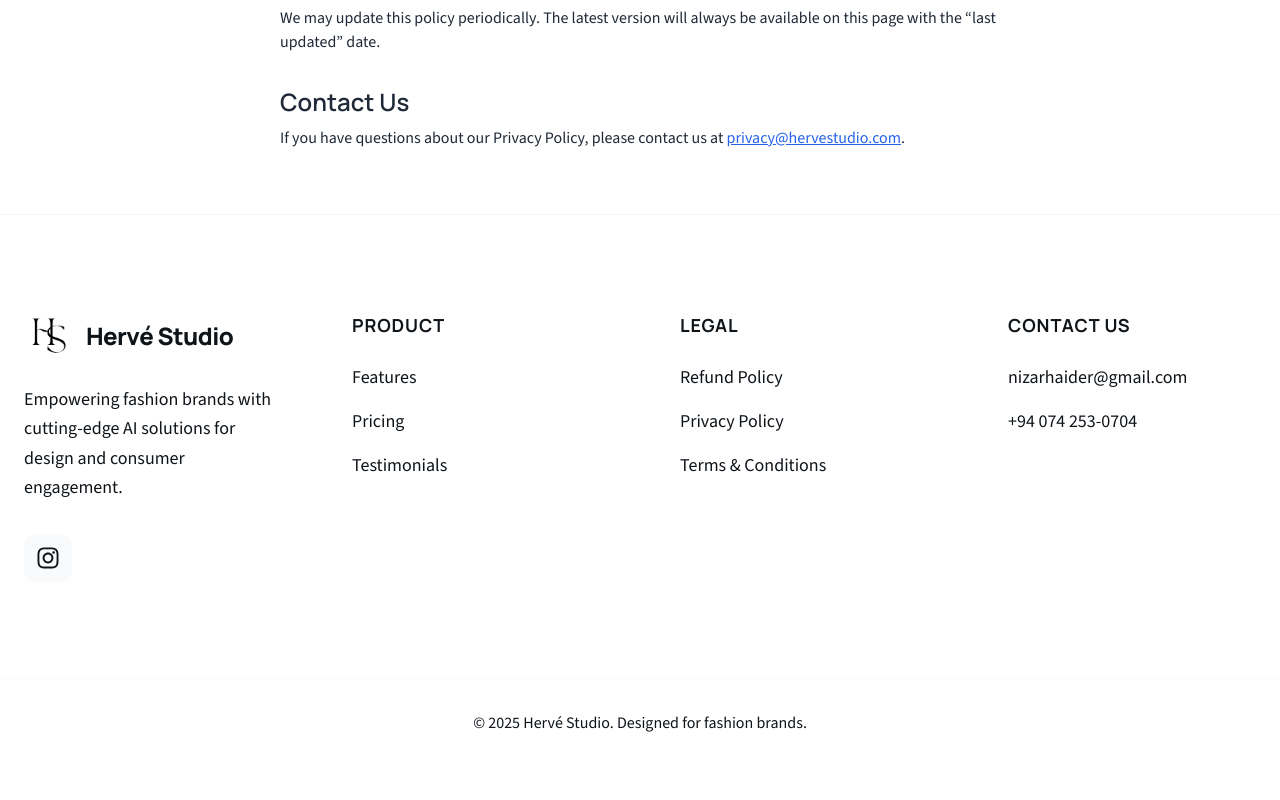
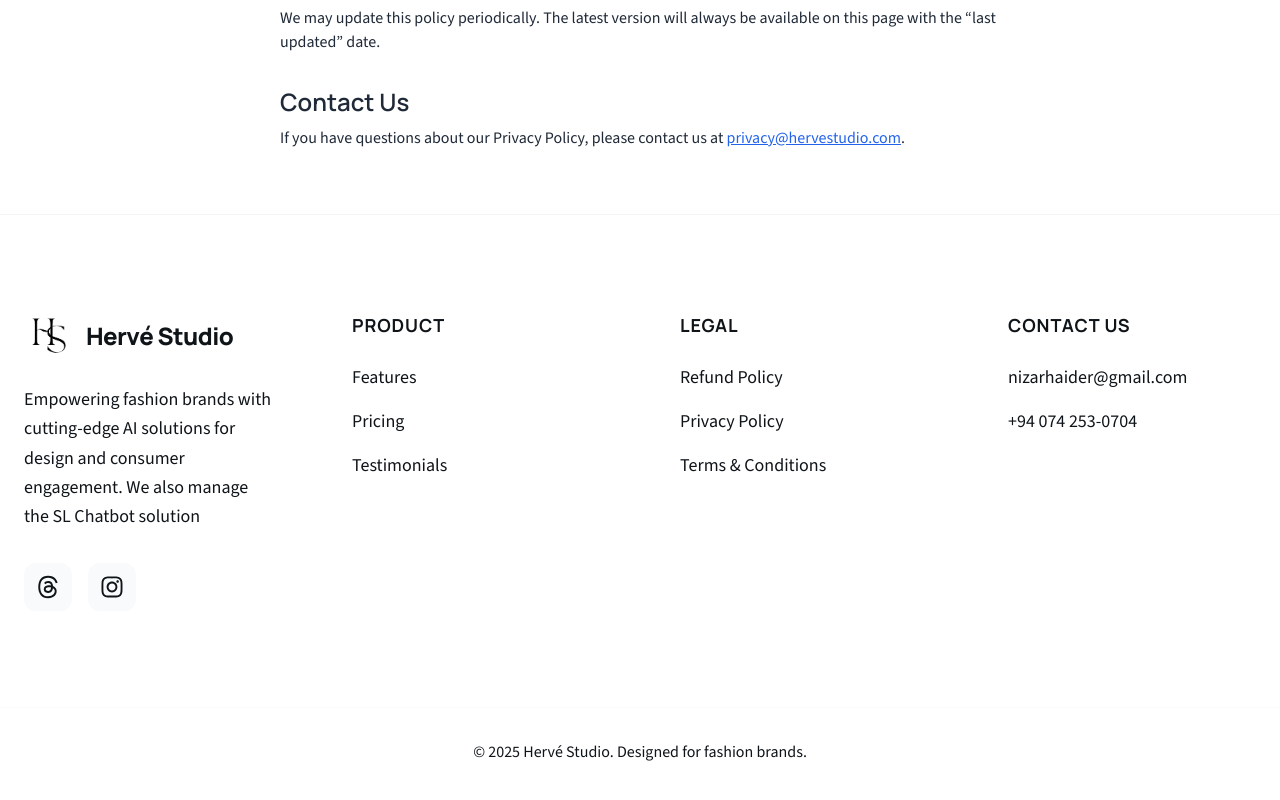
Before and after one commit to nizarhaider/herve-studio-site, a Next.js app: page /privacy-policy in a window 1280 px wide. Shown: the part 818-1618 px from the top of the page. Built offline with nearby package versions, Linux system fonts and the light colour scheme.

Commit message:
updated footer details with additional subheading and enabled threads link

```diff
--- a/src/data/footer.ts
+++ b/src/data/footer.ts
@@ -7,7 +7,7 @@
     telephone: string;
     socials: ISocials;
 } = {
-    subheading: "Empowering fashion brands with cutting-edge AI solutions for design and consumer engagement.",
+    subheading: "Empowering fashion brands with cutting-edge AI solutions for design and consumer engagement. We also manage the SL Chatbot solution",
     quickLinks: [
         {
             text: "Features",
@@ -28,7 +28,7 @@
         // github: 'https://github.com',
         // x: 'https://twitter.com/x',
         // youtube: 'https://youtube.com',
-        // threads: 'https://www.threads.net',
+        threads: 'https://www.threads.net',
         instagram: 'https://www.instagram.com/hervestudio.lk/',
     }
 }
```
